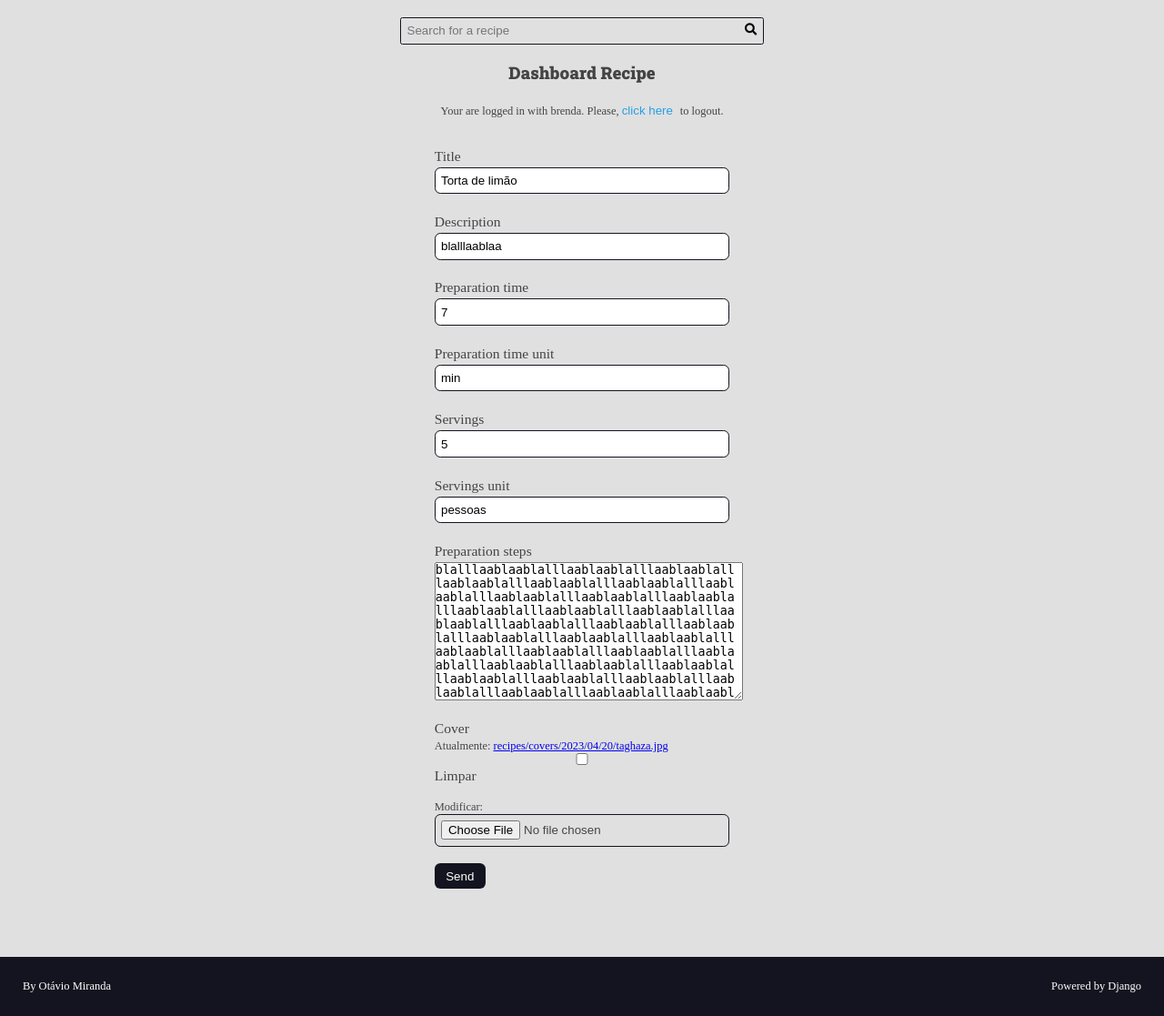
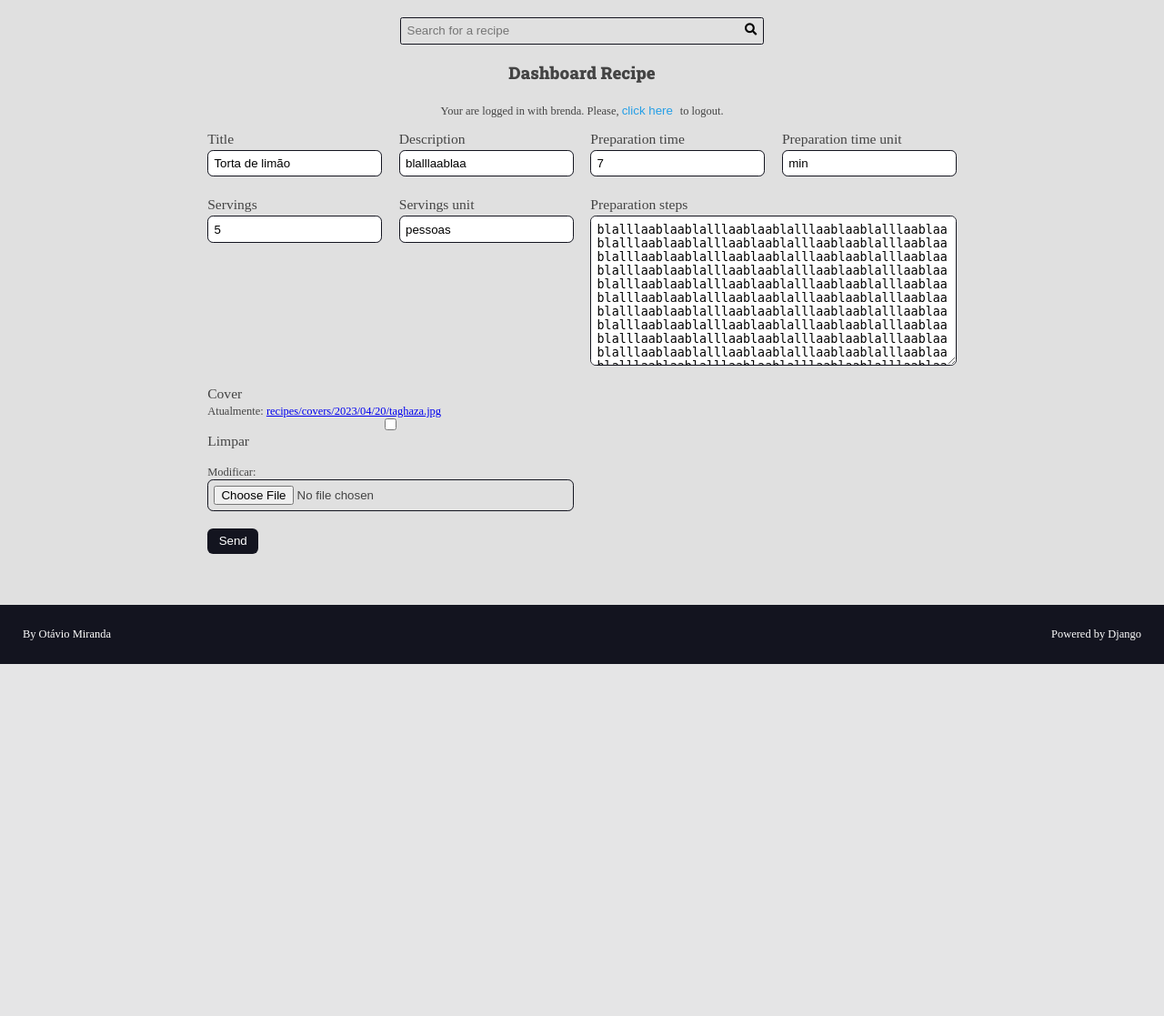
Before and after one commit to BrendaBevilaqua13/curso-django-projeto1, a Django app: page /authors/dashboard/recipe/521/edit in a window 1280 px wide. Shown: the part 87-1204 px from the top of the page at 91% size. After the commit the page ends 817 px from the top, so only its background shows below. Run offline with Django 4.2, Linux system fonts and the light colour scheme; a user stored in the database is signed in; data comes from the database, SQL or seed files in the repository.

Commit message:
Corrigindo o estilo CSS do formulário e da grid

```diff
--- a/authors/forms/recipe_forms.py
+++ b/authors/forms/recipe_forms.py
@@ -1,7 +1,15 @@
 from django import forms
 from recipes.models import Recipe
+from recipes.utils.django_forms import add_attr
 
 class AuthorRecipeForm(forms.ModelForm):
+    def __init__(self,*args,**kwargs):
+        super().__init__(*args,**kwargs)
+
+        add_attr(self.fields.get('preparation_steps'),'class', 'span-2')
+        add_attr(self.fields.get('cover'),'class', 'span-2')
+
+
     class Meta:
         model = Recipe
         fields='title','description','preparation_time',\
--- a/authors/templates/authors/pages/dashboard_recipe.html
+++ b/authors/templates/authors/pages/dashboard_recipe.html
@@ -7,10 +7,10 @@
     <h2>Dashboard Recipe</h2>
     {% include 'global/partials/messages.html' %}
     {% include 'authors/partials/login_message.html' %}
-    <div class="authors-dashboard-container">
+
+    <div class="left">
       {% include 'global/partials/form.html' %}
     </div>
-
   </div>
 
 {% endblock content %}
--- a/base_static/global/css/style.css
+++ b/base_static/global/css/style.css
@@ -310,6 +310,10 @@
         text-align: center;
         }
 
+        .left{
+           text-align: left;
+        }
+
         .m-x{
         margin: 0 var(--spacing-gutter-medium);
         }
@@ -421,11 +425,17 @@
         color: var(--color-error-dark);
         }
 
-        .form-content input{
+        .form-content input,
+        .form-content textarea,
+        .form-content select{
         width: 100%;
         padding: 1rem;
         border-radius:1rem;
         border: 1px solid var(--color-primary-dark);
+        }
+
+        .span-2{
+            grid-column: span 2;
         }
 
         .inline-form{
--- /dev/null
+++ b/recipes/utils/django_forms.py
@@ -0,0 +1,3 @@
+def add_attr(field, attr_name, attr_new_val):
+    existing = field.widget.attrs.get(attr_name, '')
+    field.widget.attrs[attr_name] = f'{existing} {attr_new_val}'.strip()
--- a/templates/global/partials/form.html
+++ b/templates/global/partials/form.html
@@ -4,7 +4,7 @@
 
       <div class="form-content form-content-grid">
         {% for field in form %}
-          <div class="form-group">
+          <div class="form-group {{field.field.widget.attrs.class}}">
             <label for="{{ field.id_for_label }}">{{ field.label }}</label>
             {{field}}
 
```
